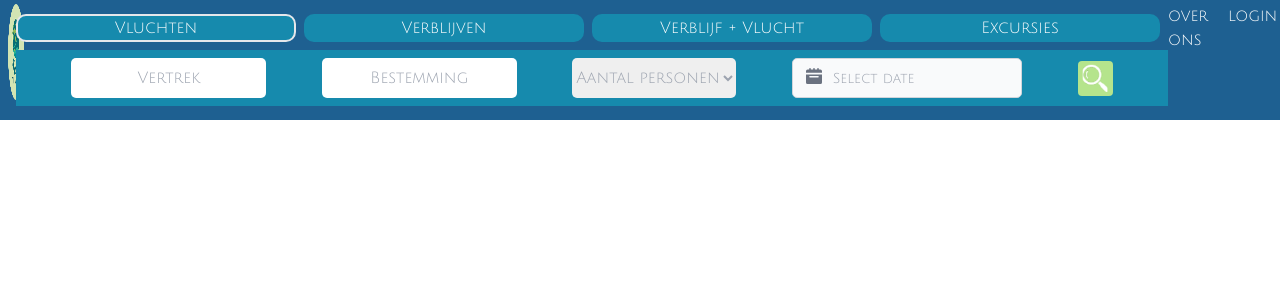
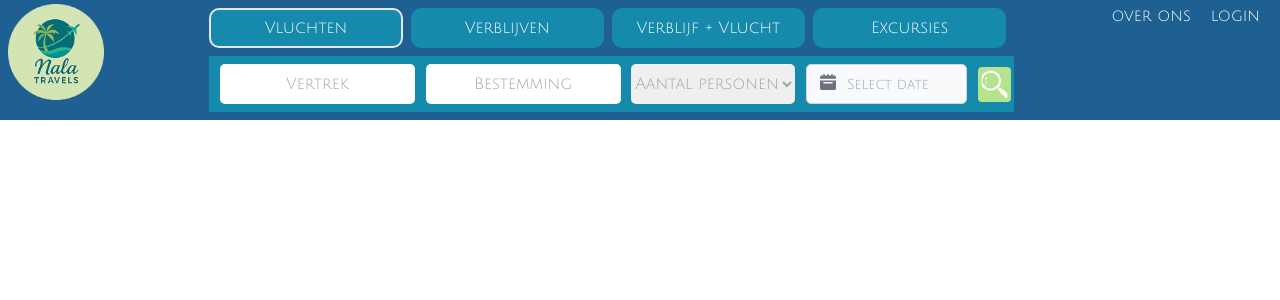
Before and after one commit to TooHighDude420/Nala_Travels, a PHP site: page /index.php?page=header in a window 1280 px wide. Shown: the top 300 px of the page. Run offline with PHP 8.4, Linux system fonts and the light colour scheme; some libraries are stand-ins or nearby versions; some web fonts are replaced.

Commit message:
w-vh > w-%

```diff
--- a/NalaTravels/assets/includes/header.inc.php
+++ b/NalaTravels/assets/includes/header.inc.php
@@ -16,11 +16,11 @@
                 <a href="index.php?page=dashboard&sp=home">
                     <img src="assets/img/header/logo.png" alt="logo" class="size-24 m-2 mt-1">
                 </a>
-                    <div class="flex content-center flex-wrap">
-                        <a type="button" href="index.php?page=dashboard&sp=bookings" class="text-white bg-[#168AAD] hover:border-white hover:border-2 font-small rounded-[10px] text-xxs text-center me-2 mb-2 w-[35vh] h-fit">
+                    <div class="flex items-center w-[40%]">
+                        <a type="button" href="index.php?page=dashboard&sp=bookings" class="text-white bg-[#168AAD] hover:border-white hover:border-2 font-small rounded-[10px] text-xxs text-center me-2 mb-2 w-[45%] h-fit">
                             Boekingen
                         </a>
-                        <a type="button" href="index.php?page=dashboard&sp=editprofile" class="text-white bg-[#168AAD] hover:border-white hover:border-2 font-small rounded-[10px] text-xxs text-center me-2 mb-2 w-[35vh] h-fit">
+                        <a type="button" href="index.php?page=dashboard&sp=editprofile" class="text-white bg-[#168AAD] hover:border-white hover:border-2 font-small rounded-[10px] text-xxs text-center me-2 mb-2 w-[45%] h-fit">
                             Profiel bijwerken
                         </a>
                     </div>
@@ -40,19 +40,19 @@
                         <img src="assets/img/header/logo.png" alt="logo" class="size-24 m-2 mt-1">
                     </a>
                         <div class="flex content-center flex-wrap">
-                            <a type="button" href="index.php?page=dashboard&sp=trips" class="text-white bg-[#168AAD] hover:border-white hover:border-2 font-small rounded-[10px] text-xxs text-center me-2 mb-2 w-[35vh]">
+                            <a type="button" href="index.php?page=dashboard&sp=trips" class="text-white bg-[#168AAD] hover:border-white hover:border-2 font-small rounded-[10px] text-xxs text-center me-2 mb-2 w-[40%]">
                                 Trips
                             </a>
-                            <a type="button" href="index.php?page=dashboard&sp=flights" class="text-white bg-[#168AAD] hover:border-white hover:border-2 font-small rounded-[10px] text-xxs text-center me-2 mb-2 w-[35vh]">
+                            <a type="button" href="index.php?page=dashboard&sp=flights" class="text-white bg-[#168AAD] hover:border-white hover:border-2 font-small rounded-[10px] text-xxs text-center me-2 mb-2 w-[40%]">
                                 Vluchten
                             </a>
-                            <a type="button" href="index.php?page=dashboard&sp=hotels" class="text-white bg-[#168AAD] hover:border-white hover:border-2 font-small rounded-[10px] text-xxs text-center me-2 mb-2 w-[35vh]">
+                            <a type="button" href="index.php?page=dashboard&sp=hotels" class="text-white bg-[#168AAD] hover:border-white hover:border-2 font-small rounded-[10px] text-xxs text-center me-2 mb-2 w-[40%]">
                                 Hotels
                             </a>
-                            <a type="button" href="index.php?page=dashboard&sp=cars" class="text-white bg-[#168AAD] hover:border-white hover:border-2 font-small rounded-[10px] text-xxs text-center me-2 mb-2 w-[35vh]">
+                            <a type="button" href="index.php?page=dashboard&sp=cars" class="text-white bg-[#168AAD] hover:border-white hover:border-2 font-small rounded-[10px] text-xxs text-center me-2 mb-2 w-[40%]">
                                 Autos
                             </a>
-                            <a type="button" href="index.php?page=dashboard&sp=reviews" class="text-white bg-[#168AAD] hover:border-white hover:border-2 font-small rounded-[10px] text-xxs text-center me-2 mb-2 w-[35vh]">
+                            <a type="button" href="index.php?page=dashboard&sp=reviews" class="text-white bg-[#168AAD] hover:border-white hover:border-2 font-small rounded-[10px] text-xxs text-center me-2 mb-2 w-[40%]">
                                 reviews
                             </a>
                         </div>
@@ -76,14 +76,14 @@
                         <div class="boven flex content-center flex-wrap w-[80%]">
                             <div class="flex">
                                 <button type="button" id="vluchten" onclick="flightsActive()"
-                                    class="text-white bg-[#168AAD] hover:border-white hover:border-2 font-small rounded-[10px] text-xxs text-center me-2 mb-2 w-[35vh] active">Vluchten</button>
+                                    class="text-white bg-[#168AAD] hover:border-white hover:border-2 font-small rounded-[10px] text-xxs text-center me-2 mb-2 w-[40%] active">Vluchten</button>
                                 <button type="button" id="verblijven" onclick="staysActive()"
-                                    class="text-white bg-[#168AAD] hover:border-white hover:border-2 font-small rounded-[10px] text-xxs text-center me-2 mb-2 w-[35vh]">Verblijven</button>
+                                    class="text-white bg-[#168AAD] hover:border-white hover:border-2 font-small rounded-[10px] text-xxs text-center me-2 mb-2 w-[40%]">Verblijven</button>
                                 <button type="button" id="verblijfVlucht" onclick="combiActive()"
-                                    class="text-white bg-[#168AAD] hover:border-white hover:border-2 font-small rounded-[10px] text-xxs text-center me-2 mb-2 w-[35vh]">Verblijf
+                                    class="text-white bg-[#168AAD] hover:border-white hover:border-2 font-small rounded-[10px] text-xxs text-center me-2 mb-2 w-[40%]">Verblijf
                                     + Vlucht</button>
                                 <button type="button" id="excursie" onclick="excursionActive()"
-                                    class="text-white bg-[#168AAD] hover:border-white hover:border-2 font-small rounded-[10px] text-xxs text-center me-2 mb-2 w-[35vh]">Excursies</button>
+                                    class="text-white bg-[#168AAD] hover:border-white hover:border-2 font-small rounded-[10px] text-xxs text-center me-2 mb-2 w-[40%]">Excursies</button>
                             </div>
                         </div>
                         <form action="assets/php/search.php" method="post"
@@ -116,8 +116,8 @@
                             </div>
                             <button type="submit">
                                 <div
-                                    class="bg-[#B5E48C] h-[35px] w-[35px] rounded flex flex-wrap content-center justify-center">
-                                    <img src="assets/img/header/search.png" alt="search" class="h-[80%] w-[80%]] allign-center">
+                                    class="bg-[#B5E48C] h-[35px] w-[30%] rounded flex flex-wrap content-center justify-center">
+                                    <img src="assets/img/header/search.png" alt="search" class="h-[80%] w-[80%] allign-center">
                                 </div>
                             </button>
                         </form>
@@ -140,17 +140,17 @@
 
                 <div class="flex flex-col justify-around">
                     <div>
-                        <div class="boven flex content-center flex-wrap w-[80%]">
-                            <div class="flex">
+                        <div class="boven flex content-center flex-wrap w-full">
+                            <div class="flex justify-around w-[100%]">
                                 <button type="button" id="vluchten" onclick="flightsActive()"
-                                    class="text-white bg-[#168AAD] hover:border-white hover:border-2 font-small rounded-[10px] text-xxs text-center me-2 mb-2 w-[35vh] active">Vluchten</button>
+                                    class="text-white bg-[#168AAD] hover:border-white hover:border-2 font-small rounded-[10px] text-xxs text-center me-2 mb-2 w-[25%] h-[5vh] active">Vluchten</button>
                                 <button type="button" id="verblijven" onclick="staysActive()"
-                                    class="text-white bg-[#168AAD] hover:border-white hover:border-2 font-small rounded-[10px] text-xxs text-center me-2 mb-2 w-[35vh]">Verblijven</button>
+                                    class="text-white bg-[#168AAD] hover:border-white hover:border-2 font-small rounded-[10px] text-xxs text-center me-2 mb-2 w-[25%] h-[5vh]">Verblijven</button>
                                 <button type="button" id="verblijfVlucht" onclick="combiActive()"
-                                    class="text-white bg-[#168AAD] hover:border-white hover:border-2 font-small rounded-[10px] text-xxs text-center me-2 mb-2 w-[35vh]">Verblijf
+                                    class="text-white bg-[#168AAD] hover:border-white hover:border-2 font-small rounded-[10px] text-xxs text-center me-2 mb-2 w-[25%] h-[5vh]">Verblijf
                                     + Vlucht</button>
                                 <button type="button" id="excursie" onclick="excursionActive()"
-                                    class="text-white bg-[#168AAD] hover:border-white hover:border-2 font-small rounded-[10px] text-xxs text-center me-2 mb-2 w-[35vh]">Excursies</button>
+                                    class="text-white bg-[#168AAD] hover:border-white hover:border-2 font-small rounded-[10px] text-xxs text-center me-2 mb-2 w-[25%] h-[5vh]">Excursies</button>
                             </div>
                         </div>
                         <form action="assets/php/search.php" method="post"
@@ -182,15 +182,14 @@
                                     placeholder="Select date">
                             </div>
                             <button type="submit">
-                                <div
-                                    class="bg-[#B5E48C] h-[35px] w-[35px] rounded flex flex-wrap content-center justify-center">
-                                    <img src="assets/img/header/search.png" alt="search" class="h-[80%] w-[80%]] allign-center">
+                                <div class="bg-[#B5E48C] h-[35px] w-[130%] rounded flex flex-wrap content-center justify-center">
+                                    <img src="assets/img/header/search.png" alt="search" class="h-[80%] w-[80%] allign-center">
                                 </div>
                             </button>
                         </form>
                     </div>
                 </div>
-                <div class="text-white flex mt-1">
+                <div class="text-white flex mt-1 h-[3vh]">
                     <a href="index.php?page=overons" class="mr-5">over ons</a>
                     <a href="index.php?page=login" class="mr-5">login</a>
                 </div>
--- a/NalaTravels/assets/includes/home.inc.php
+++ b/NalaTravels/assets/includes/home.inc.php
@@ -1,5 +1,5 @@
 <section class="h-[80vh]">
-    <div class="modal dark:bg-gray-800 dark:border-gray-700 dark:text-white" id="modalTot">
+    <div class="modal bg-[#52B69A] w-[40%] ml-[30%]" id="modalTot">
         <div class="modal-header">
             <b class="modal-title" id="modalTitle"></b>
             <span class="modal-button" id="modalClose">
--- a/NalaTravels/assets/includes/login.inc.php
+++ b/NalaTravels/assets/includes/login.inc.php
@@ -20,12 +20,12 @@
                 <input type="password" name="password" placeholder=" Password" class="rounded-[5px]">
             </div>
             <div class="flex justify-evenly w-[80%]">
-                <button type="submit" class="text-white bg-black w-[10vh] h-[5vh] rounded-[5px]">Login</button>
+                <button type="submit" class="text-white bg-black w-[15%] h-[5vh] rounded-[5px]">Login</button>
                 <a href="index.php?page=reset"
-                    class="text-white bg-black w-fit h-[5vh] rounded-[5px] text-center content-center">Wachtwoord
+                    class="text-white bg-black w-[55%] h-[5vh] rounded-[5px] text-center content-center">Wachtwoord
                     vergeten</a>
                 <a href="index.php?page=register"
-                    class="text-white bg-black w-[13vh] h-[5vh] rounded-[5px] text-center content-center">Register</a>
+                    class="text-white bg-black w-[20%] h-[5vh] rounded-[5px] text-center content-center">Register</a>
 
 
             </div>
```
